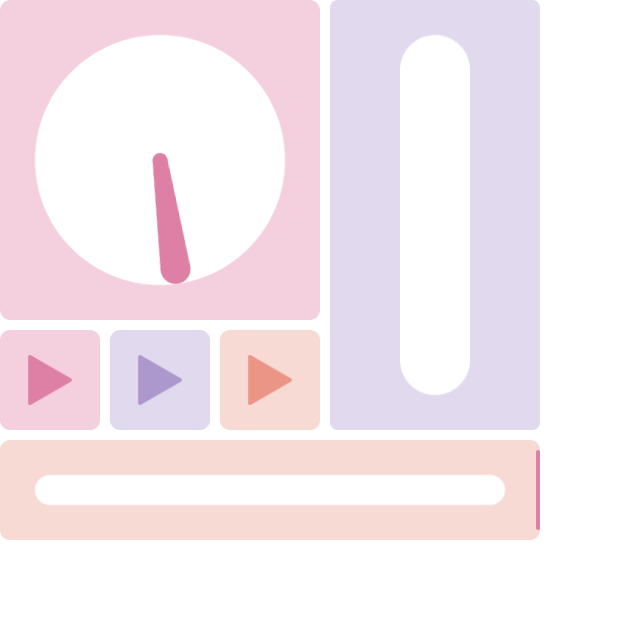
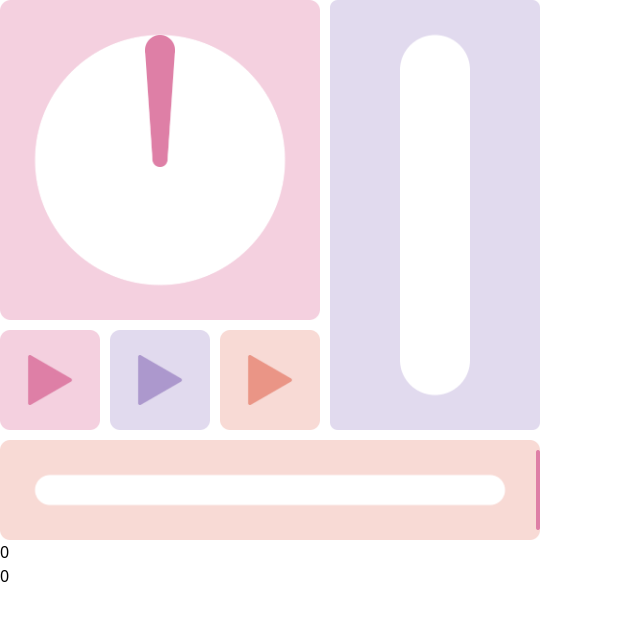
Before and after one commit to kaiiy/stud.io, a Nuxt app: page / in a window 1280 px wide. Shown: the top 620 px of the page, without its empty margins (0-640 px from the left). Built offline with nearby package versions, Linux system fonts and the light colour scheme.

Commit message:
feat: add water feat (valve -> pot)

```diff
--- a/app.vue
+++ b/app.vue
@@ -7,13 +7,24 @@ import CircleBtn from "@/components/module/next/circle-btn.vue"
 import LongBtn from "@/components/module/next/long-btn.vue"
 import MiddleBtn from "@/components/module/next/middle-btn.vue"
 import ModuleContainer from "@/components/main/module-container.vue"
+import { potFillRate } from "@/assets/ts/main/water/main"
 
+// ======== config ========
 const baseSize = 100
-
+const intervalMsec = 1000
 
 // amount of water in pot/cup
 const potWater = ref<number>(0)
+const potRate = computed<number>(() => {
+  return potFillRate(potWater.value)
+})
+
 const cupWater = ref<number>(0)
+
+const addWaterIntoPot = (waterVol: number) => {
+  potWater.value += waterVol
+}
+
 
 const clickFunc = () => { }
 
@@ -23,10 +34,11 @@ const clickFunc = () => { }
   <ModuleContainer :base-size="baseSize">
 
     <!-- circle module  -->
-    <CircleMod :state="STATE.CIRCLE.VALVE" :base-size="baseSize" />
+    <CircleMod :state="STATE.CIRCLE.VALVE" :interval-msec="intervalMsec" :base-size="baseSize"
+      :handle-add-water-into-pot="addWaterIntoPot" />
 
     <!-- middle module  -->
-    <MiddleMod :liquid-rate="0.7" :base-size="baseSize" />
+    <MiddleMod :liquid-rate="potRate" :base-size="baseSize" />
 
     <!-- next module  -->
     <CircleBtn :handle-click="clickFunc" :base-size="baseSize" />
@@ -36,4 +48,11 @@ const clickFunc = () => { }
     <!-- long module  -->
     <LongMod :state="STATE.LONG.TIME" :liquid-rate="0.8" :base-size="baseSize" />
   </ModuleContainer>
+
+  <div>
+    {{ potWater }}
+  </div>
+  <div>
+    {{ potRate }}
+  </div>
 </template>
--- a/assets/ts/main/water/main.ts
+++ b/assets/ts/main/water/main.ts
@@ -2,10 +2,14 @@
 // max valve (ml/msec)
 const MAX_WATER_SUPPLY = 224 / 1000;
 
-const getWaterMlFromValve = (timeMsec: number) => MAX_WATER_SUPPLY * timeMsec;
+export const getWaterMlFromValve = (timeMsec: number, hvRate: number) =>
+  MAX_WATER_SUPPLY * hvRate * timeMsec;
 
 // pot
 const POT_CAPACITY = 1526;
 
 const getWaterMlFromPot = (amountWaterMlPerMsec: number, timeMsec: number) =>
   amountWaterMlPerMsec * timeMsec;
+
+export const potFillRate = (waterVol: number): number =>
+  waterVol / POT_CAPACITY;
--- /dev/null
+++ b/assets/ts/math/angle.ts
@@ -0,0 +1,10 @@
+export const convertDeg2Rad = (deg: number) => (deg * Math.PI) / 180;
+export const convertRad2Deg = (rad: number) => (rad / Math.PI) * 180;
+
+/**
+ *
+ * @param angle 0 <= val < 2*pi
+ * @returns 0 <= val < 1
+ */
+export const convertAngle2Rate = (angle: number): number =>
+  angle / (2 * Math.PI);
--- a/assets/ts/math/vec.ts
+++ b/assets/ts/math/vec.ts
@@ -5,6 +5,12 @@ export type Vec = {
 
 const getVecSize = (a: Vec) => Math.sqrt(a.x ** 2 + a.y ** 2);
 
+/**
+ *
+ * @param a
+ * @param b
+ * @returns 0 <= val <= pi
+ */
 export const getAngle = (a: Vec, b: Vec): number =>
   Math.acos((a.x * b.x + a.y * b.y) / (getVecSize(a) * getVecSize(b)));
 
--- a/assets/ts/parts/circle/get-hv-angle.ts
+++ b/assets/ts/parts/circle/get-hv-angle.ts
@@ -1,11 +1,47 @@
-import { getAngle, Vec, diffVec } from "@/assets/ts/math/vec"
+import { getAngle, Vec, diffVec } from "@/assets/ts/math/vec";
+import { convertRad2Deg } from "@/assets/ts/math/angle";
 
-export const getHvAngle = (innerTopMidpoint: Vec, circleCenter: Vec, mousePos: Vec) => {
-  const mouseVec = diffVec(mousePos, circleCenter)
-  const angleSize = getAngle(
-    diffVec(innerTopMidpoint, circleCenter),
-    mouseVec
-  )
-  if (mouseVec.x >= 0) return angleSize
-  return 2 * Math.PI - angleSize
-}
+/**
+ *
+ * @param innerTopMidpoint
+ * @param circleCenter
+ * @param mousePos
+ * @returns 0 <= val < 2*pi
+ */
+const hvAngle = (innerTopMidpoint: Vec, circleCenter: Vec, mousePos: Vec) => {
+  const mouseVec = diffVec(mousePos, circleCenter);
+  const angleSize = getAngle(diffVec(innerTopMidpoint, circleCenter), mouseVec);
+
+  if (mouseVec.x >= 0) return angleSize;
+  return 2 * Math.PI - angleSize;
+};
+
+/**
+ *
+ * @param actualHvAngleRad 0 <= val < 2*pi
+ */
+const adjustHvAngle = (actualHvAngleRad: number) => {
+  const hvAngleDeg = convertRad2Deg(actualHvAngleRad);
+
+  if (0 <= hvAngleDeg && hvAngleDeg <= 7) return 0;
+  if (353 <= hvAngleDeg && hvAngleDeg <= 360) return 0;
+
+  return actualHvAngleRad;
+};
+
+export const hvAngleFromMouse = (
+  ev: MouseEvent,
+  innerTopMidpoint: Vec,
+  circleCenter: Vec,
+  mouseAreaPos: Vec
+): number => {
+  // relative clicked pos
+  const mousePos: Vec = {
+    x: ev.clientX - mouseAreaPos.x,
+    y: ev.clientY - mouseAreaPos.y,
+  };
+  const actualHvAngleVal = hvAngle(innerTopMidpoint, circleCenter, mousePos);
+  const hvAngleVal = adjustHvAngle(actualHvAngleVal);
+
+  return hvAngleVal;
+};
--- a/components/module/circle/index.vue
+++ b/components/module/circle/index.vue
@@ -3,56 +3,85 @@ import { getCircleModSize, getCircleHvSize } from "assets/ts/parts/get-size"
 import { heightPx, widthPx, leftPx, topPx } from "assets/ts/style/to-px"
 import { STATE } from "@/assets/ts/main/state"
 import { Vec } from "@/assets/ts/math/vec"
-import { getHvAngle } from "@/assets/ts/parts/circle/get-hv-angle"
+import { convertAngle2Rate } from "@/assets/ts/math/angle"
+import { hvAngleFromMouse } from "@/assets/ts/parts/circle/get-hv-angle"
 import { transformOrigin, rotateOnly } from "assets/ts/style/transform"
+import { getWaterMlFromValve } from "@/assets/ts/main/water/main"
 
-type Props = {
+const props = defineProps<{
   baseSize: number,
-  state: string
-};
-const props = defineProps<Props>();
+  state: string,
+  intervalMsec: number,
+  handleAddWaterIntoPot: Function, // type?
+}>();
+const emits = defineEmits<{
+  (ev: "addWaterIntoPot"): number
+}>();
 
-// ======== get size ========
+// ======== style ========
 const {
   size: modSize, innerSize: modInnerSize
 } = getCircleModSize(props.baseSize)
 const {
-  height: hvHeight, left: valveLeft, top: valveTop, rotateOriginX: rotateOriginX, handRotateOriginY: handRotateOriginY, valveRotateOriginY: valveRotateOriginY
+  height: hvHeight, left: hvLeft, top: valveTop, rotateOriginX: rotateOriginX,
+  handRotateOriginY: handRotateOriginY, valveRotateOriginY: valveRotateOriginY
 } = getCircleHvSize(props.baseSize)
 
 // ======== valve/hand (hv)  ========
 const showValve = computed(() => props.state === STATE.CIRCLE.VALVE)
 const showHand = computed(() => !showValve)
-const hvAngle = ref(3)
+
+// init: 0
+const hvAngle = ref(0)
+// init: false
+const isOpenValve = ref(false)
+let addWaterTimer: number;
 
 // ======== mouse ========
 const MOUSE_AREA_ID = "mouse_area_id"
 // absolute mouse area pos
-const mouseAreaPos = reactive<Vec>({
-  x: 0, y: 0
-})
-const innerTopMidpoint = computed<Vec>(() => ({
-  x: modInnerSize / 2, y: 0
-}))
-const circleCenter = computed<Vec>(() => ({
-  x: modInnerSize / 2, y: modInnerSize / 2
-}))
-// clicked
-const getMousePos = (ev: MouseEvent) => {
-  // relative clicked pos
-  const mousePos: Vec = {
-    x: ev.clientX - mouseAreaPos.x,
-    y: ev.clientY - mouseAreaPos.y
+const mouseAreaPos = ref<Vec>({ x: 0, y: 0 })
+const innerTopMidpoint = computed<Vec>(() => ({ x: modInnerSize / 2, y: 0 }))
+const circleCenter = computed<Vec>(() => ({ x: modInnerSize / 2, y: modInnerSize / 2 }))
+
+// on click
+const onClickMouseArea = (ev: MouseEvent) => {
+  // get hv angle
+  hvAngle.value = hvAngleFromMouse(ev, innerTopMidpoint.value, circleCenter.value, mouseAreaPos.value)
+
+  const hvRate = convertAngle2Rate(hvAngle.value)
+
+  // valve
+  if (props.state === STATE.CIRCLE.VALVE) {
+
+    if (isOpenValve.value === false && hvRate !== 0) {
+      // open
+      addWaterTimer = window.setInterval(addWaterIntoPot, props.intervalMsec, hvRate)
+      isOpenValve.value = true
+    }
+    else if (isOpenValve.value === true && hvRate !== 0) {
+      // change water volume
+      window.clearInterval(addWaterTimer)
+      addWaterTimer = window.setInterval(addWaterIntoPot, props.intervalMsec, hvRate)
+    }
+    else if (isOpenValve.value === true && hvRate === 0) {
+      // close
+      window.clearInterval(addWaterTimer)
+      isOpenValve.value = false
+    }
   }
+}
 
-  hvAngle.value = getHvAngle(innerTopMidpoint.value, circleCenter.value, mousePos)
+// ======== valve function ========
+const addWaterIntoPot = (hvRate: number) => {
+  const waterVol = getWaterMlFromValve(props.intervalMsec, hvRate)
+  props.handleAddWaterIntoPot(waterVol)
 }
 
 onMounted(() => {
-  const mouseAreaEle = document.getElementById(MOUSE_AREA_ID)
-  const mouseAreaBound = mouseAreaEle?.getBoundingClientRect()
-  mouseAreaPos.x = mouseAreaBound?.left ?? 0
-  mouseAreaPos.y = mouseAreaBound?.top ?? 0
+  // set mouse area pos
+  const mouseAreaBound = document.getElementById(MOUSE_AREA_ID)?.getBoundingClientRect()
+  mouseAreaPos.value = { x: mouseAreaBound?.left ?? 0, y: mouseAreaBound?.top ?? 0 }
 })
 </script>
 
@@ -67,16 +96,16 @@ onMounted(() => {
 
     <!-- valve/hand  -->
     <img v-show="showValve" class="comp-default z-20" :style="{
-      ...heightPx(hvHeight), ...leftPx(valveLeft), ...topPx(valveTop),
+      ...heightPx(hvHeight), ...leftPx(hvLeft), ...topPx(valveTop),
       ...transformOrigin(rotateOriginX, valveRotateOriginY), ...rotateOnly(hvAngle)
-    }" src="@/assets/img/parts/circle-valve.png">
+    }" src="@/assets/img/parts/circle-valve.png" />
     <img v-show="showHand" class="comp-default z-20" :style="{
-      ...heightPx(hvHeight), ...leftPx(valveLeft), ...topPx(valveTop),
+      ...heightPx(hvHeight), ...leftPx(hvLeft), ...topPx(valveTop),
       ...transformOrigin(rotateOriginX, handRotateOriginY), ...rotateOnly(hvAngle)
-    }" src="@/assets/img/parts/circle-hand.png">
+    }" src="@/assets/img/parts/circle-hand.png" />
 
     <!-- mouse area  -->
-    <div :id="MOUSE_AREA_ID" @click="getMousePos" class="absolute cursor-pointer z-30" :style="{
+    <div :id="MOUSE_AREA_ID" @click="onClickMouseArea" class="absolute cursor-pointer z-30" :style="{
       ...heightPx(modInnerSize), ...widthPx(modInnerSize),
       ...leftPx(valveTop), ...topPx(valveTop)
     }" />
--- a/components/module/middle/index.vue
+++ b/components/module/middle/index.vue
@@ -17,8 +17,12 @@ const {
 } = getMiddleModSize(props.baseSize)
 
 // liquid
-const liquidHeight = getLiquidSize(modInnerHeight, props.liquidRate)
-const liquidTop = getLiquidTop(modInnerTop, liquidHeight, modInnerHeight)
+const liquidHeight = computed<number>(() => {
+    return getLiquidSize(modInnerHeight, props.liquidRate)
+})
+const liquidTop = computed<number>(() => {
+    return getLiquidTop(modInnerTop, liquidHeight.value, modInnerHeight)
+})
 </script>
 
 <template>
--- a/home/color.md
+++ b/home/color.md
@@ -48,5 +48,5 @@
 
 http://hue360.herokuapp.com
 
-設定: Munsell, 30, 7, ON
+設定: Munsell, 30, 7, ON, #FFFFFF(brightness)
 BaseColor: `#F8DAD5`
--- a/home/reading.md
+++ b/home/reading.md
@@ -1,3 +1,5 @@
 https://v3.nuxtjs.org/guide/concepts/introduction
 
 https://zenn.dev/azukiazusa/articles/676d88675e4e74#props-と-emit
+
+https://qiita.com/takeshisakuma/items/777e3cb0a54ea7b1dbe7
```
Also changed, not shown: home/idea/parts.svg, 1 other file (tests, documents, lock files or other folders).
